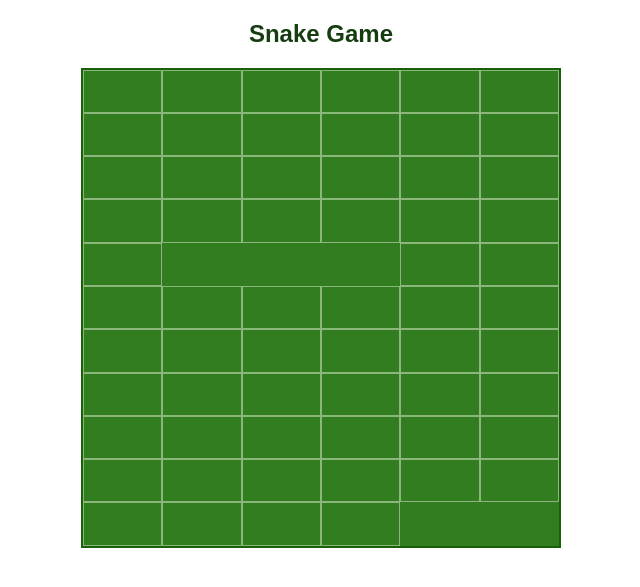
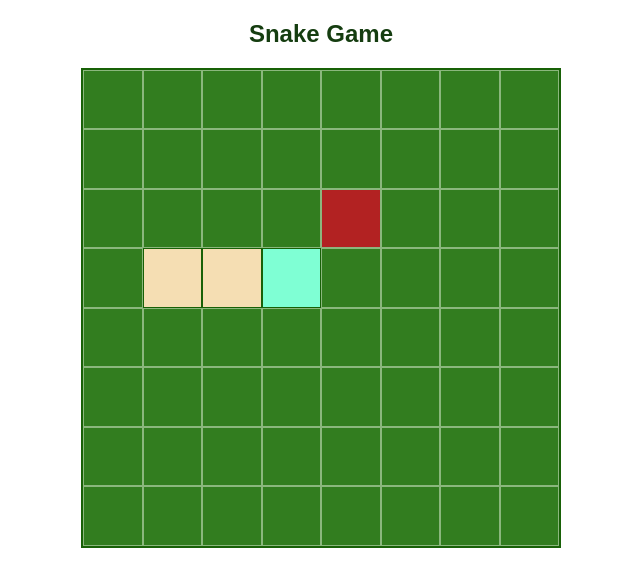
Before and after one commit to EduardoPoc/Snake_game_flask, a Flask app: page /jogar in a window 1280 px wide. Shown: the part 137-724 px from the top of the page, without its empty margins (319-959 px from the left). Run offline with Flask 3, Linux system fonts and the light colour scheme.

Commit message:
Alinha estilos do tabuleiro 8x8

```diff
--- a/static/style.css
+++ b/static/style.css
@@ -40,7 +40,7 @@ main {
 
 .area {
     display: grid;
-    grid-template-columns: repeat(6, 1fr);
+    grid-template-columns: repeat(8, minmax(0, 1fr));
     width: min(80vw, 480px);
     aspect-ratio: 1;
     margin: 1rem auto;
@@ -48,7 +48,21 @@ main {
     background-color: #327d1f;
 }
 
-.celula {
+.celula,
+.snake {
     min-width: 0;
     border: 1px solid #8bb77d;
 }
+
+.snake {
+    border: 1px solid #186107;
+    background-color: #f5deb3;
+}
+
+#cabeca {
+    background-color: aquamarine;
+}
+
+#maca {
+    background-color: firebrick;
+}
```
